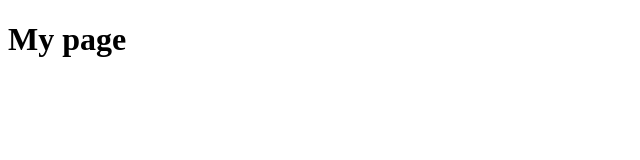
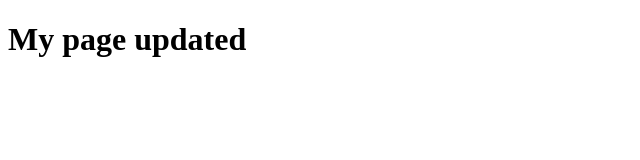
Before and after one commit to luciengeorge/git-tuto, a plain HTML site: page index.html in a window 1280 px wide. Shown: the whole page, without its empty margins (0-640 px from the left). Drawn offline with Linux system fonts and the light colour scheme.

Commit message:
Updated home page

```diff
--- a/index.html
+++ b/index.html
@@ -7,6 +7,6 @@
     <title>Document</title>
   </head>
   <body>
-    <h1>My page</h1>
+    <h1>My page updated</h1>
   </body>
 </html>
```
